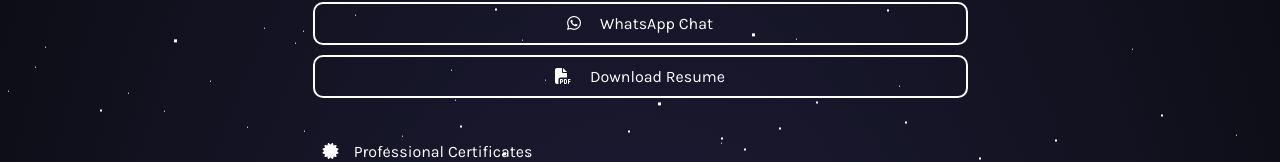
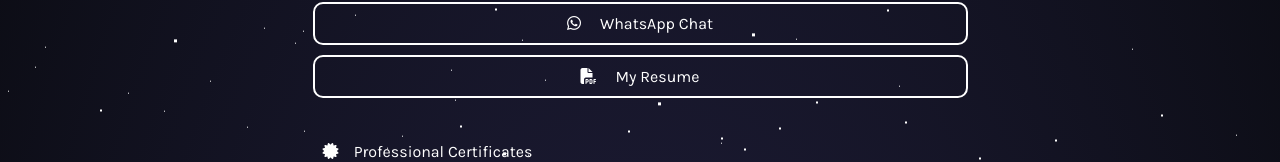
Before and after one commit to dev-chouhan/LinkTr-ee, a plain HTML site: page index.html in a window 1280 px wide. Shown: the part 472-634 px from the top of the page. Drawn offline with Linux system fonts and the light colour scheme.

Commit message:
added resume

```diff
--- a/index.html
+++ b/index.html
@@ -79,9 +79,9 @@
       <i class="fab fa-whatsapp" style="margin-right: 2.4%"></i> WhatsApp Chat
     </a>
 
-    <a class="link" href="https://drive.google.com/file/d/1uPxbQlp0SixSr3-t5udqc0WsyvoGJXo4/view?usp=sharing"
+    <a class="link" href="./Devraditya_Singh_Resume.pdf"
       target="_blank">
-      <i class="fas fa-file-pdf" style="margin-right: 2.4%"></i> Download Resume
+      <i class="fas fa-file-pdf" style="margin-right: 2.4%"></i> My Resume
     </a>
 
     <!-- Certificates Section -->
```
Also changed, not shown: 1 other file.
